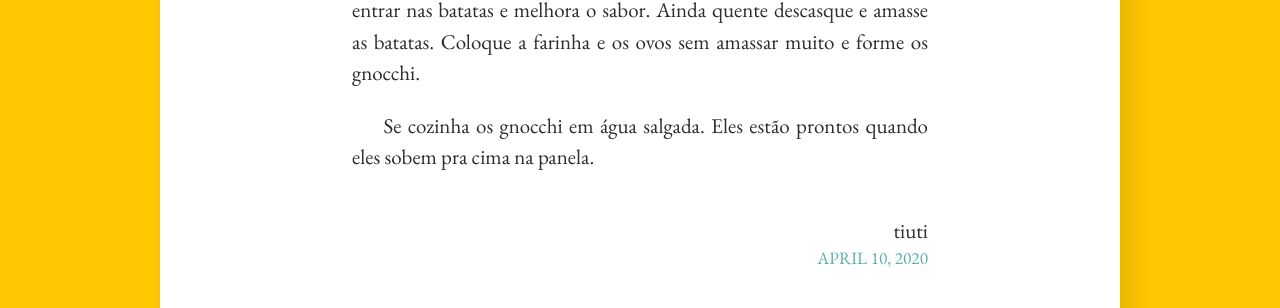
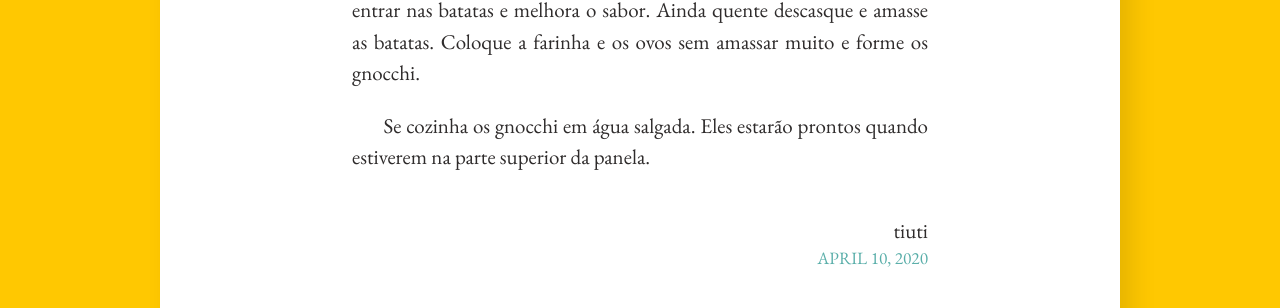
Before and after one commit to tibroc/botanica-aplicada, a Jekyll site: the page built from _posts/2020-04-10-gnocchi.md, in a window 1280 px wide. Shown: the part 805-1113 px from the top of the page. Built offline with Jekyll 4.4.1, drawn with Linux system fonts in a browser that asks for light colours.

Commit message:
Update _posts/2020-04-10-gnocchi.md
Co-authored-by: jonogbroc <64497978+jonogbroc@users.noreply.github.com>

```diff
--- a/_posts/2020-04-10-gnocchi.md
+++ b/_posts/2020-04-10-gnocchi.md
@@ -33,4 +33,4 @@ Ainda quente descasque e amasse as batatas.
 Coloque a farinha e os ovos sem amassar muito e forme os gnocchi.
 
 Se cozinha os gnocchi em água salgada.
-Eles estão prontos quando eles sobem pra cima na panela.
+Eles estarão prontos quando estiverem na parte superior da panela.
```
